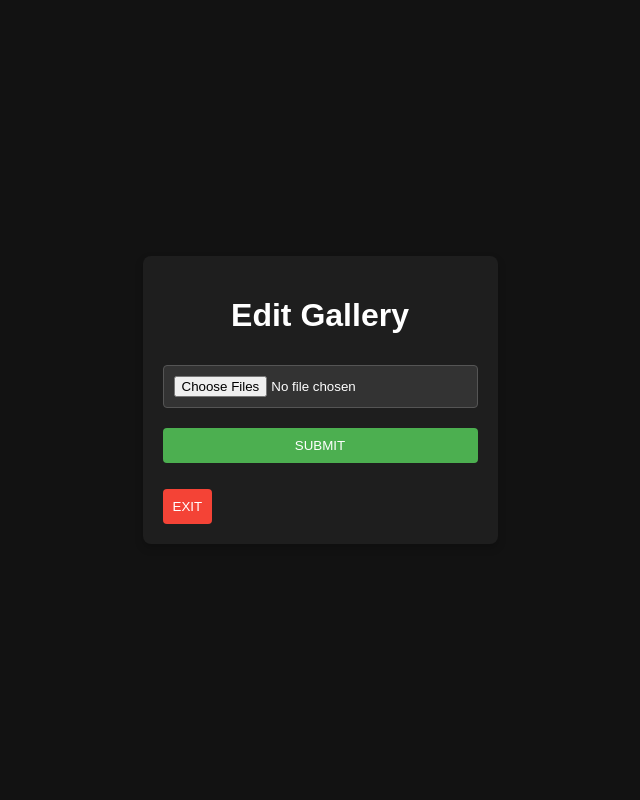
After one commit to Ilkin777dev/Chinar_WEB, a Flask app: page /admin/gallery in a window 1280 px wide. The commit adds this page. Shown: the whole page, without its empty margins (340-980 px from the left). Run offline with Flask 3, Linux system fonts and the light colour scheme; parts of the project's set-up code (start-up, migrations or seed data) failed here and were passed over; some libraries are stand-ins or nearby versions.

Commit message:
meta tags + gallery edit page

```diff
--- a/src/main.py
+++ b/src/main.py
@@ -19,6 +19,7 @@ ADMIN_PASSWORD = env("ADMIN_PASSWORD", "admin")
 SECRET_KEY = env("SECRET_KEY", os.urandom(24))
 DATABASE_URI = f"postgresql+psycopg2://{env('DB_USER', 'postgres')}:{env('DB_PASSWORD', 'postgres')}@{env('DB_HOST', 'localhost')}:{env('DB_PORT', '5432')}/{env('DB_NAME', 'postgres')}"
 UPLOAD_FOLDER = 'src/static/img/events_page'
+VOLUME_FOLDER = '/static_files'
 OWNER_EMAIL = env("OWNER_EMAIL", "owner@localhost")
 
 app = Flask(__name__)
@@ -296,28 +297,45 @@ def create_initial():
         db.session.commit()
     return redirect("/admin")
 
-@app.route("/admin/change/password", methods=["GET", "POST"])
-@login_required
-def change_password():
-    if request.method == "POST":
-        old_password = request.form["old_password"]
-        new_password = request.form["new_password"]
-        confirm_password = request.form["confirm_password"]
+# @app.route("/admin/change/password", methods=["GET", "POST"])
+# @login_required
+# def change_password():
+#     if request.method == "POST":
+#         old_password = request.form["old_password"]
+#         new_password = request.form["new_password"]
+#         confirm_password = request.form["confirm_password"]
 
-        if new_password != confirm_password:
-            flash("Passwords do not match")
-            return render_template("admin/change_password.html")
+#         if new_password != confirm_password:
+#             flash("Passwords do not match")
+#             return render_template("admin/change_password.html")
 
-        admin = db.session.query(Admin).get(current_user.id)
-        if admin.password != old_password:
-            flash("Old password is incorrect")
-            return render_template("admin/change_password.html")
+#         admin = db.session.query(Admin).get(current_user.id)
+#         if admin.password != old_password:
+#             flash("Old password is incorrect")
+#             return render_template("admin/change_password.html")
 
-        admin.password = new_password
-        db.session.add(admin)
-        db.session.commit()
+#         admin.password = new_password
+#         db.session.add(admin)
+#         db.session.commit()
 
-        return redirect("/admin")
+#         return redirect("/admin")
+
+@app.get("/admin/gallery")
+def admin_galley():
+    return render_template("admin/gallery.html")
+
+@app.post("/admin/gallery")
+def upload_image():
+    images = request.files.getlist("images")
+    gallery_folder = os.path.join(VOLUME_FOLDER, "img", "gallery")
+
+    os.makedirs(gallery_folder, exist_ok=True)
+
+    for image in images:
+        filename = secure_filename(image.filename)
+        image.save(os.path.join(gallery_folder, filename))
+
+    return redirect("/admin/gallery")
 
 @app.route("/admin/logout")
 @login_required
--- a/src/templates/about_us.html
+++ b/src/templates/about_us.html
@@ -3,6 +3,7 @@
 <head>
     <meta charset="UTF-8">
     <meta name="viewport" content="width=device-width, initial-scale=1.0">
+    <meta name="description" content="About CHiNAR Restaurant">
     <link rel="stylesheet" href="static/css/style.css">
     <link rel="stylesheet" href="static/css/respons.css">
     <!-- FAV ICON -->
--- a/src/templates/about_us_az.html
+++ b/src/templates/about_us_az.html
@@ -3,6 +3,7 @@
 <head>
     <meta charset="UTF-8">
     <meta name="viewport" content="width=device-width, initial-scale=1.0">
+    <meta name="description" content="CHiNAR Restaurant haqqında">
     <link rel="stylesheet" href="static/css/az_fonts.css">
     <link rel="stylesheet" href="static/css/style.css">
     <link rel="stylesheet" href="static/css/respons.css">
--- /dev/null
+++ b/src/templates/admin/gallery.html
@@ -0,0 +1,82 @@
+<html lang="en">
+<head>
+    <meta charset="UTF-8">
+    <meta name="viewport" content="width=device-width, initial-scale=1.0">
+    <title>Edit Gallery</title>
+    <style>
+                body {
+            background-color: #121212;
+            color: #ffffff;
+            font-family: Arial, sans-serif;
+            display: flex;
+            justify-content: center;
+            align-items: center;
+            height: 100vh;
+            margin: 0;
+        }
+        .container {
+            background-color: #1e1e1e;
+            padding: 20px;
+            border-radius: 8px;
+            box-shadow: 0 4px 8px rgba(0, 0, 0, 0.2);
+            width: 100%;
+            max-width: 600px;
+        }
+        h1 {
+            color: #ffffff;
+            text-align: center;
+        }
+        form {
+            display: flex;
+            flex-direction: column;
+        }
+        input[type="text"], input[type="file"] {
+            background-color: #333;
+            border: 1px solid #555;
+            color: #ffffff;
+            padding: 10px;
+            margin: 10px 0;
+            border-radius: 4px;
+        }
+        button {
+            background-color: #4CAF50;
+            border: none;
+            color: white;
+            padding: 10px;
+            border-radius: 4px;
+            cursor: pointer;
+            margin-top: 10px;
+        }
+        button:hover {
+            background-color: #45a049;
+        }
+        .exit-button {
+            background-color: #f44336;
+            border: none;
+            color: white;
+            padding: 10px;
+            border-radius: 4px;
+            cursor: pointer;
+            margin-top: 10px;
+        }
+        .exit-button:hover {
+            background-color: #f44336;
+        }
+        .exit-button:active {
+            background-color: #f44336;
+        }
+    </style>
+</head>
+<body>
+    <div>
+        <div class="container">
+            <h1>Edit Gallery</h1>
+            <form action="/admin/gallery" method="POST" id="gallery_form">
+                <input type="file" name="image" placeholder="Image" multiple>
+                <button type="submit">SUBMIT</button>
+            </form>
+            <button class="exit-button" onclick="window.location.href = '/admin';">EXIT</button>
+        </div>
+    </div>
+</body>
+</html>
--- a/src/templates/contacts.html
+++ b/src/templates/contacts.html
@@ -3,6 +3,7 @@
 <head>
     <meta charset="UTF-8">
     <meta name="viewport" content="width=device-width, initial-scale=1.0">
+    <meta name="description" content="Contact CHiNAR Restaurant for reservations, events, and more">
     <link rel="stylesheet" href="static/css/style.css">
     <link rel="stylesheet" href="static/css/respons.css">
     <!-- FAV ICON -->
--- a/src/templates/contacts_az.html
+++ b/src/templates/contacts_az.html
@@ -3,6 +3,7 @@
 <head>
     <meta charset="UTF-8">
     <meta name="viewport" content="width=device-width, initial-scale=1.0">
+    <meta name="description" content="Rezervasiya, tədbirlər və sair üçün CHiNAR Restaurant ilə əlaqə saxlayın">
     <link rel="stylesheet" href="static/css/az_fonts.css">
     <link rel="stylesheet" href="static/css/style.css">
     <link rel="stylesheet" href="static/css/respons.css">
--- a/src/templates/events.html
+++ b/src/templates/events.html
@@ -3,6 +3,7 @@
 <head>
     <meta charset="UTF-8">
     <meta name="viewport" content="width=device-width, initial-scale=1.0">
+    <meta name="description" content="Find out about the events at CHiNAR Restaurant">
     <link rel="stylesheet" href="static/css/style.css">
     <link rel="stylesheet" href="static/css/respons.css">
     <!-- FAV ICON -->
--- a/src/templates/events_az.html
+++ b/src/templates/events_az.html
@@ -3,6 +3,7 @@
 <head>
     <meta charset="UTF-8">
     <meta name="viewport" content="width=device-width, initial-scale=1.0">
+    <meta name="description" content="CHiNAR Restoranında baş verən hadisələr haqqında məlumat əldə edin">
     <link rel="stylesheet" href="static/css/az_fonts.css">
     <link rel="stylesheet" href="static/css/style.css">
     <link rel="stylesheet" href="static/css/respons.css">
--- a/src/templates/gallery.html
+++ b/src/templates/gallery.html
@@ -3,6 +3,7 @@
 
 <head>
   <meta charset="UTF-8" />
+  <meta name="description" content="Explore the gallery of CHiNAR Restaurant" />
   <meta name="viewport" content="width=device-width, initial-scale=1.0" />
   <link rel="stylesheet" href="static/css/style.css" />
   <link rel="stylesheet" href="static/css/respons.css" />
--- a/src/templates/gallery_az.html
+++ b/src/templates/gallery_az.html
@@ -4,6 +4,7 @@
 <head>
   <meta charset="UTF-8" />
   <meta name="viewport" content="width=device-width, initial-scale=1.0" />
+  <meta name="description" content="CHiNAR Restoranının qalereyasını kəşf edin" />
   <link rel="stylesheet" href="static/css/az_fonts.css">
   <link rel="stylesheet" href="static/css/style.css" />
   <link rel="stylesheet" href="static/css/respons.css" />
--- a/src/templates/index.html
+++ b/src/templates/index.html
@@ -3,6 +3,7 @@
 <head>
     <meta charset="UTF-8">
     <meta name="viewport" content="width=device-width, initial-scale=1.0">
+    <meta name="description" content="CHiNAR is a Pan-Asian cuisine restaurant in Baku. It's time to rediscover CHiNAR, a place where contemporary Asian flavors meet culinary excellence.">
     <link rel="stylesheet" href="{{ url_for('static', filename='css/style.css') }}">
     <link rel="stylesheet" href="{{ url_for('static', filename='css/respons.css') }}">
     <!-- FAV ICON -->
--- a/src/templates/index_az.html
+++ b/src/templates/index_az.html
@@ -3,6 +3,7 @@
 <head>
     <meta charset="UTF-8">
     <meta name="viewport" content="width=device-width, initial-scale=1.0">
+    <meta name="description" content="CHiNAR Bakıda Pan-Asiya mətbəxi restoranıdır. Müasir Asiya ləzzətlərinin kulinariya mükəmməlliyi ilə görüşdüyü yer olan CHiNAR-ı yenidən kəşf etməyin vaxtıdır.">
     <link rel="stylesheet" href="static/css/az_fonts.css">
     <link rel="stylesheet" href="static/css/style.css">
     <link rel="stylesheet" href="static/css/respons.css">
--- a/src/templates/menu.html
+++ b/src/templates/menu.html
@@ -2,6 +2,7 @@
 <html lang="en">
 <head>
     <meta charset="UTF-8">
+    <meta name="description" content="Discover China's most popular dishes and drinks at CHiNAR Restaurant.">
     <meta name="viewport" content="width=device-width, initial-scale=1.0">
     <link rel="stylesheet" href="static/css/style.css">
     <link rel="stylesheet" href="static/css/respons.css">
--- a/src/templates/menu_az.html
+++ b/src/templates/menu_az.html
@@ -3,6 +3,7 @@
 <head>
     <meta charset="UTF-8">
     <meta name="viewport" content="width=device-width, initial-scale=1.0">
+    <meta name="description" content="CHiNAR Restoranında Çinin ən məşhur yeməklərini və içkilərini kəşf edin.">
     <link rel="stylesheet" href="static/css/az_fonts.css">
     <link rel="stylesheet" href="static/css/style.css">
     <link rel="stylesheet" href="static/css/respons.css">
```
